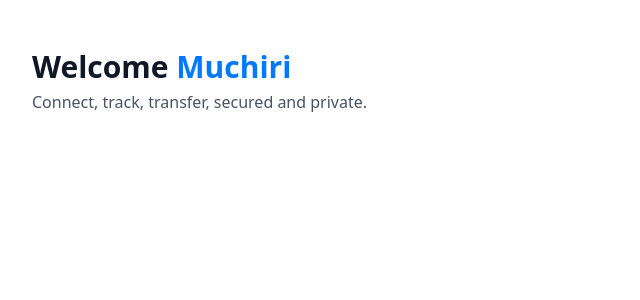
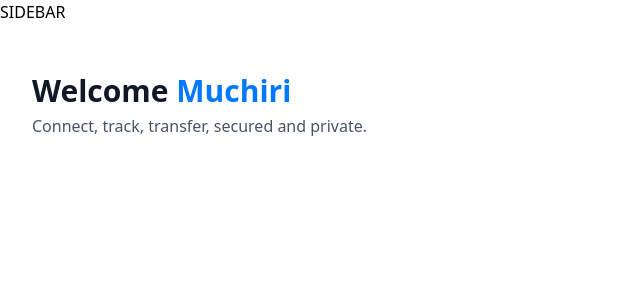
Before and after one commit to Yutman/ikigai-banking, a Next.js app: page / in a window 1280 px wide. Shown: the top 300 px of the page, without its empty margins (0-640 px from the left). Built offline with nearby package versions, Linux system fonts and the light colour scheme.

Commit message:
Update for dynamic user display with loggedIn firstName or Guest fallback

```diff
--- /dev/null
+++ b/app/(auth)/layout.tsx
@@ -0,0 +1,11 @@
+export default function RootLayout({
+  children,
+}: Readonly<{
+  children: React.ReactNode;
+}>) {
+  return (
+   <main>
+    {children}
+   </main>
+  );
+}
--- /dev/null
+++ b/app/(root)/layout.tsx
@@ -0,0 +1,12 @@
+export default function RootLayout({
+  children,
+}: Readonly<{
+  children: React.ReactNode;
+}>) {
+  return (
+   <main>
+    SIDEBAR
+    {children}
+   </main>
+  );
+}
--- a/app/page.tsx
+++ /dev/null
@@ -1,14 +0,0 @@
-import HeaderBox from '../components/HeaderBox';
-
-export default function Home() {
-  return (
-    <main>
-      <HeaderBox
-        type="greeting"
-        title="Welcome"
-        subtext="Access and manage your account."
-        user="John"
-      />
-    </main>
-  );
-}
```
